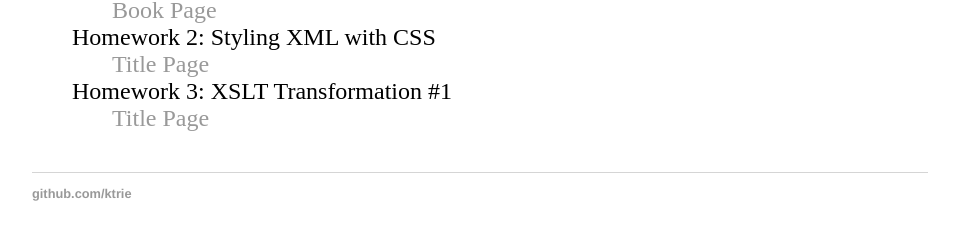
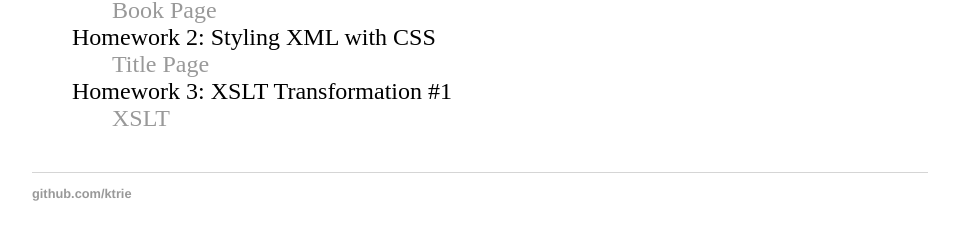
Before and after one commit to ktrie/ktrie.github.io, a Jekyll site: the page built from homeworks/index.html, in a window 1280 px wide. Shown: the part 254-494 px from the top of the page, without its empty margins (160-1119 px from the left). Built offline with Jekyll 4.4.1, drawn with Linux system fonts in a browser that asks for light colours.

Commit message:
Update index.html

```diff
--- a/homeworks/index.html
+++ b/homeworks/index.html
@@ -17,7 +17,7 @@ title: ILS-Z603, Spring 2021
 	</li>
 	<li>Homework 3: XSLT Transformation #1
 		<ul>
-			<li><a href="/homeworks/plant_catalog.xsl">Title Page</a></li>
+			<li><a href="/homeworks/plant_catalog.xsl">XSLT</a></li>
 		</ul>
 	</li>
      </ul>
```
